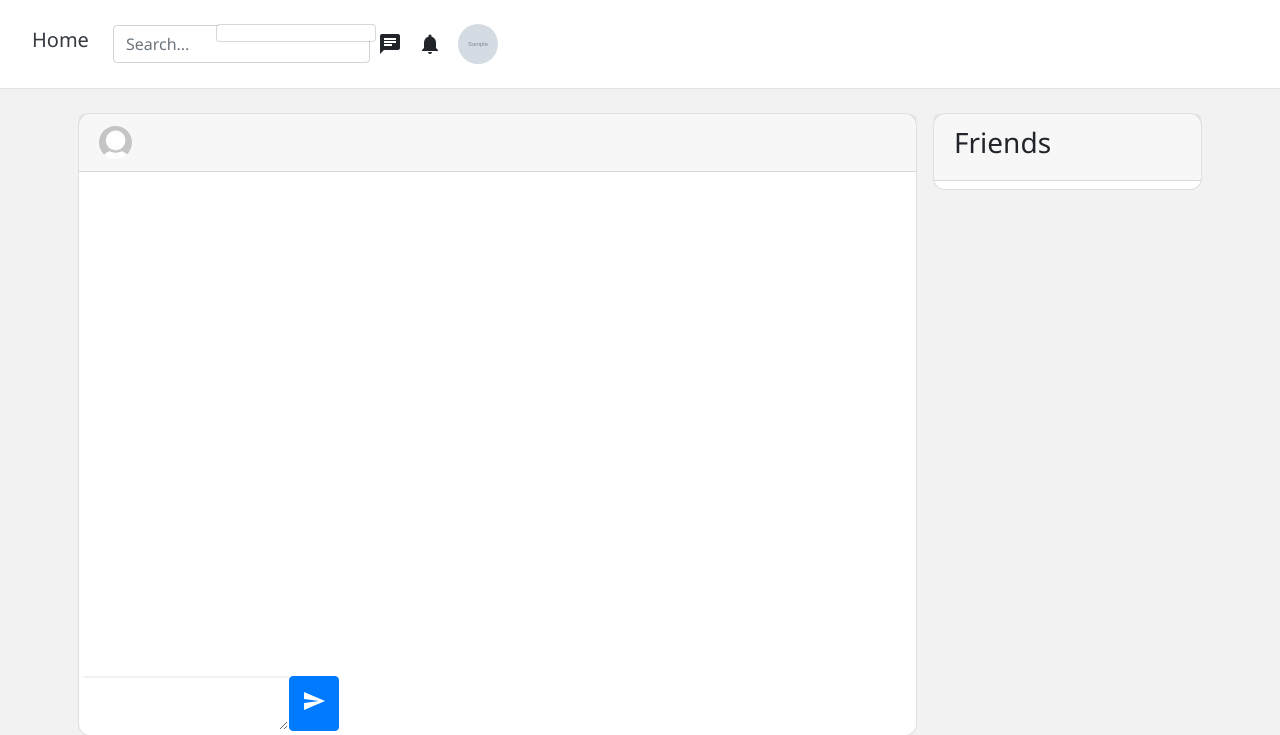
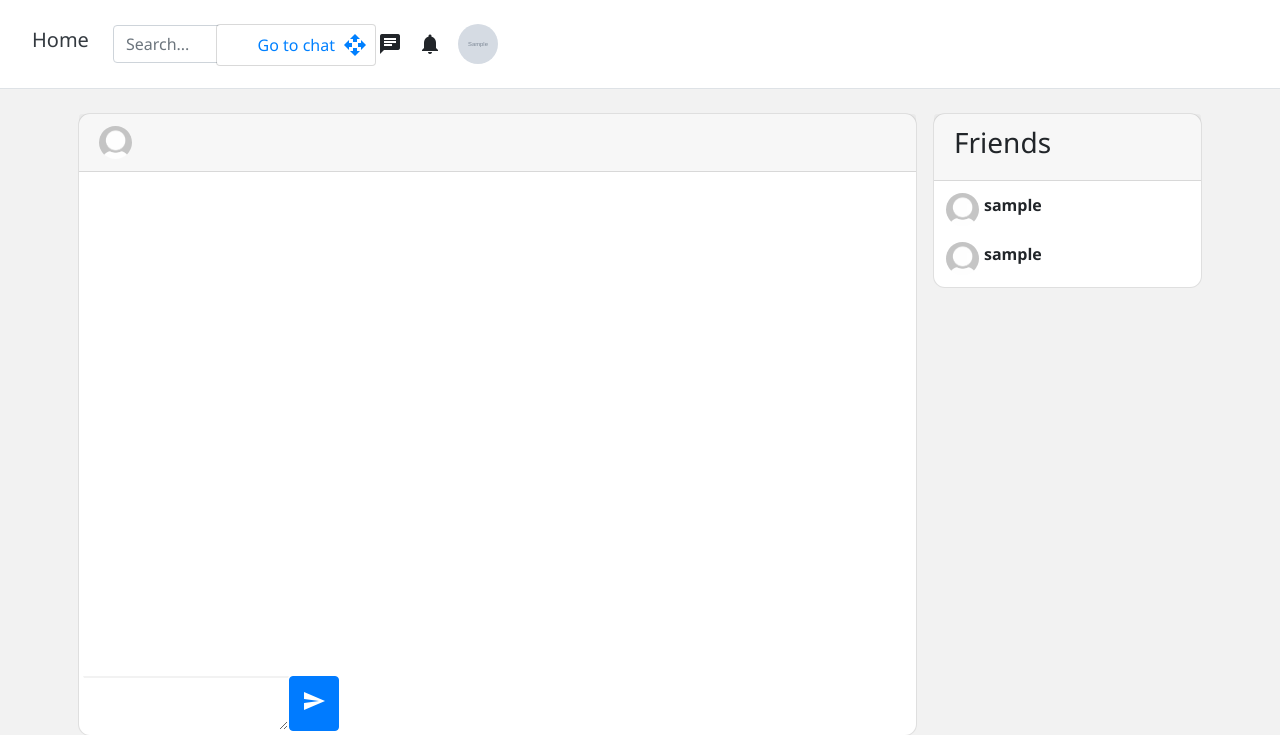
Before and after one commit to dawdom34/PragmaChat, a Django app: page /chat/ in a window 1280 px wide, after a click on "chat". Shown: the top 735 px of the page. Run offline with Django 3.2, Linux system fonts and the light colour scheme; a user stored in the database is signed in; tables that the repository leaves empty hold one stand-in row (values such as "Sample post"); grey boxes marked "Sample" are stand-in pictures; some libraries are stand-ins or nearby versions.

Commit message:
Added friends display in private chat room

```diff
--- a/chat/templates/chat/room.html
+++ b/chat/templates/chat/room.html
@@ -153,7 +153,7 @@
 					<div class="d-flex flex-column friends-list-container ">
 						{% for x in m_and_f %}
 						<div class="d-flex flex-row p-2 friend-container flex-grow-1" onclick="onSelectFriend('{{x.friend.id}}')" id="id_friend_container_{{x.friend.id}}">
-							<img class="profile-image rounded-circle img-fluid" id="id_friend_img_{{x.friend.id}}" src="{% static 'PragmaChat/dummy-image.png' %}" >
+							<img class="profile-image rounded-circle img-fluid" id="id_friend_img_{{x.friend.id}}" src="{% static 'PragmaChat/dummy-profile.png' %}" >
 							<div class="d-flex flex-column">
 								<span class="username-span">{{x.friend.username}}</span>
 								<span class="friend-message-span">{{x.message|truncatechars:20}}</span>
@@ -191,4 +191,14 @@
 </div>
 <!-- Client Error MODAL -->
 
+<script>
+	onStart()
+
+	function onStart(){
+		{% for x in m_and_f %}
+			preloadImage("{{x.friend.profile_image.url|safe}}", "id_friend_img{{x.friend.id}}")
+		{% endfor %}
+	}
+</script>
+
 {% endblock content %}
--- a/chat/views.py
+++ b/chat/views.py
@@ -1,5 +1,9 @@
 from django.shortcuts import render, redirect
 from django.conf import settings
+
+from itertools import chain
+
+from .models import PrivateChatRoom, RoomChatMessage
 
 
 DEBUG = False
@@ -12,6 +16,29 @@ def private_chat_room_view(request):
         return redirect('login')
 
     context = {}
+
+    # Find all chat rooms this user is a part of
+    rooms1 = PrivateChatRoom.objects.filter(user1=user, is_active=True)
+    rooms2 = PrivateChatRoom.objects.filter(user2=user, is_active=True)
+
+    # Merge the lists
+    rooms = list(chain(rooms1, rooms2))
+
+    """
+    m_and_f = [{'message': 'hey', 'friend': 'Tom'}, {'message': 'hello', 'friend': 'Ben'}]
+    message = most recent message
+    """
+    m_and_f = []
+    for room in rooms:
+        # Find out whitch user is the other user from authenticated user perspective
+        if room.user1 == user:
+            friend = room.user2
+        else:
+            friend = room.user1
+        m_and_f.append({'message': '', 'friend': friend})
+
     context['debug'] = DEBUG
     context['debug_mode'] = settings.DEBUG
+    context['m_and_f'] = m_and_f
+
     return render(request, 'chat/room.html', context)
--- a/templates/snippets/header.html
+++ b/templates/snippets/header.html
@@ -1,4 +1,16 @@
 {% load static %}
+
+<style>
+	.chat-dropdown-header:hover{
+		cursor: pointer;
+		background: var(--main-background-color);
+	}
+	.chat-dropdown-header{
+		color: var(--light-primary-text-color);
+	}
+</style>
+
+
 
 <!-- Header -->
 <div class="d-flex flex-column flex-lg-row p-3 px-md-4 mb-3 bg-white border-bottom shadow-sm">
@@ -89,6 +101,9 @@
 </div>
 
 <script>
+
+	setupChatDropdownHeader()
+
 	function executeQuery(){
 		// Execute account search view
 		var query = ""
@@ -99,4 +114,37 @@
 	    window.location.replace("{% url 'search' %}?q=" + query)
 	    return false
 	}
+
+	/*
+		Add a header to the dropdown so users can visit /chat/
+	*/
+	function setupChatDropdownHeader(){
+		var notificationContainer = document.getElementById("id_chat_notifications_container")
+
+		if(notificationContainer != null){
+
+			var div = document.createElement("div")
+			div.classList.add("chat-dropdown-header", "d-flex", "flex-row", "justify-content-end", "m-auto", "align-items-end")
+			div.addEventListener("click", function(e){
+				var url = "{% url 'chat:private-chat-room' %}"
+				chatRedirect(url)
+			})
+
+			span1 = document.createElement("span")
+			span1.classList.add("mr-2")
+			span1.innerHTML = "Go to chat"
+			div.appendChild(span1)
+
+			span2 = document.createElement("span")
+			span2.classList.add("material-icons", "mr-2")
+			span2.innerHTML = "open_with"
+			div.appendChild(span2)
+			notificationContainer.appendChild(div)
+		}
+	}
+
+	function chatRedirect(url){
+		window.location.href = url
+	}
+
 </script>
```
